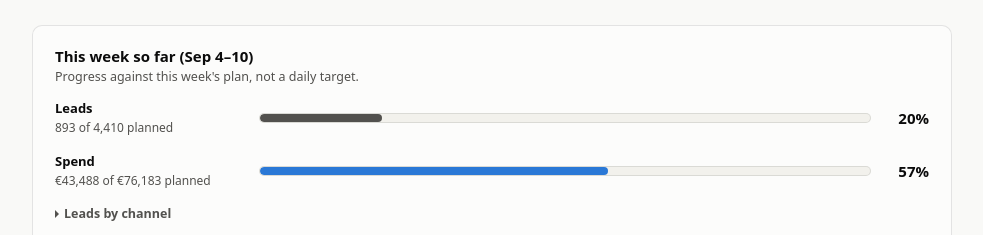
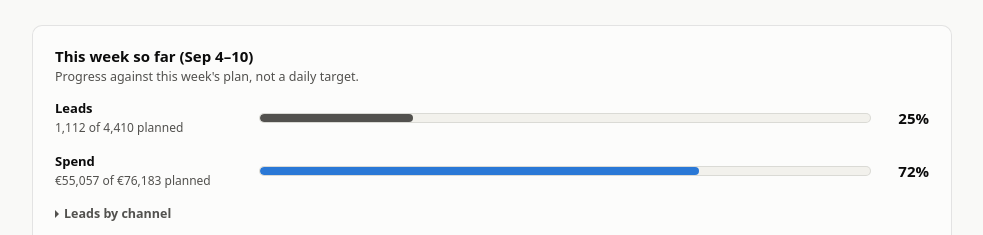
Before and after one commit to francoecker-akka/akka-q3-tracker-site, a website: page index.html in a window 1280 px wide. Shown: the part 1487-1722 px from the top of the page, without its empty margins (148-1131 px from the left). Drawn offline with Linux system fonts and the light colour scheme.

Commit message:
Refresh this week's leads and spend through Sep 9

```diff
--- a/index.html
+++ b/index.html
@@ -346,7 +346,7 @@
   var bookings = [86076,150639,55382,66048,80975,52919,42362,42020,51412,87283,171830,198841,191845,136552];
   var totalLeads = [698,1888,1777,971,997,837,442,597,892,1268,3971,4381,4198,2788];
 
-  // "So far" figures cover Sep 4-8 (this week is still open, Sep 9-10 not in yet)
+  // "So far" figures cover Sep 4-9 (this week is still open, Sep 10 not in yet)
   // `plan` is the last known Google Sheet forecast for weeks 8-13, hand-set and frozen -- never
   // derive it from `data`, since `data` gets overwritten with the real (BigQuery) number the moment
   // a week closes. Update `plan` by hand only when the sheet's own forecast changes.
@@ -355,18 +355,18 @@
   // there is for leads, so this closed-week snapshot has to be kept by hand, separately.
   // nextWeekSpendPlan: same story, one week further out (Sep 11-17) -- for the Next week targets card.
   var paidChannels = [
-    { name: "Google", key: "google", data: [179,1191,982,109,95,68,76,83,228,406,869,902,893,568], plan: [241,703,869,902,893,568], status: "critical", statusLabel: "Collapsed", leadsSoFar: 299, spendSoFar: 18892.33, spendPlan: 22855, lastWeekSpendActual: 19520.20, lastWeekSpendPlan: 19046, nextWeekSpendPlan: 22855 },
-    { name: "Meta", key: "meta", data: [46,148,241,314,332,209,137,209,252,330,1783,1934,1752,1168], plan: [489,1200,1583,1684,1752,1168], status: "warning", statusLabel: "Needs to double", leadsSoFar: 301, spendSoFar: 15911.42, spendPlan: 43941, lastWeekSpendActual: 19913.97, lastWeekSpendPlan: 38942, nextWeekSpendPlan: 43102 },
-    { name: "TikTok", key: "tiktok", data: [0,0,0,0,0,0,0,9,26,42,108,146,204,159], plan: [18,74,108,146,204,159], status: "warning", statusLabel: "Just launched", leadsSoFar: 29, spendSoFar: 3532.26, spendPlan: 3282, lastWeekSpendActual: 4163.66, lastWeekSpendPlan: 3641, nextWeekSpendPlan: 4103 },
-    { name: "Reddit", key: "reddit", data: [0,0,0,0,0,0,0,0,1,1,28,39,43,25], plan: [1,8,28,39,43,25], status: "good", statusLabel: "Launched early, on plan", leadsSoFar: 18, spendSoFar: 5151.83, spendPlan: 6105, lastWeekSpendActual: 1564.06, lastWeekSpendPlan: 1857, nextWeekSpendPlan: 6123 }
+    { name: "Google", key: "google", data: [179,1191,982,109,95,68,76,83,228,406,869,902,893,568], plan: [241,703,869,902,893,568], status: "critical", statusLabel: "Collapsed", leadsSoFar: 409, spendSoFar: 26210.78, spendPlan: 22855, lastWeekSpendActual: 19520.20, lastWeekSpendPlan: 19046, nextWeekSpendPlan: 22855 },
+    { name: "Meta", key: "meta", data: [46,148,241,314,332,209,137,209,252,330,1783,1934,1752,1168], plan: [489,1200,1583,1684,1752,1168], status: "warning", statusLabel: "Needs to double", leadsSoFar: 338, spendSoFar: 18138.63, spendPlan: 43941, lastWeekSpendActual: 19913.97, lastWeekSpendPlan: 38942, nextWeekSpendPlan: 43102 },
+    { name: "TikTok", key: "tiktok", data: [0,0,0,0,0,0,0,9,26,42,108,146,204,159], plan: [18,74,108,146,204,159], status: "warning", statusLabel: "Just launched", leadsSoFar: 35, spendSoFar: 4383.07, spendPlan: 3282, lastWeekSpendActual: 4163.66, lastWeekSpendPlan: 3641, nextWeekSpendPlan: 4103 },
+    { name: "Reddit", key: "reddit", data: [0,0,0,0,0,0,0,0,1,1,28,39,43,25], plan: [1,8,28,39,43,25], status: "good", statusLabel: "Launched early, on plan", leadsSoFar: 28, spendSoFar: 6324.86, spendPlan: 6105, lastWeekSpendActual: 1564.06, lastWeekSpendPlan: 1857, nextWeekSpendPlan: 6123 }
   ];
   var otherChannels = [
-    { name: "Social Media (owned)", data: [21,33,22,27,41,38,25,33,61,37,129,154,170,119], plan: [50,99,129,154,170,119], status: "warning", statusLabel: "Needs to scale", leadsSoFar: 32 },
-    { name: "GPs", data: [5,16,14,7,7,4,0,1,2,0,49,73,80,56], plan: [16,26,49,73,80,56], status: "critical", statusLabel: "Stalled", leadsSoFar: 0 },
-    { name: "Emails", data: [3,4,3,37,14,6,4,1,84,191,52,78,48,32], plan: [8,232,252,378,48,232], status: "good", statusLabel: "Reactivation spike", leadsSoFar: 35 },
-    { name: "PR", data: [24,14,14,12,9,8,7,9,12,15,21,25,25,21], plan: [9,14,21,25,25,21], status: "good", statusLabel: "On plan", leadsSoFar: 13 },
-    { name: "Organic", data: [58,24,34,27,42,38,17,46,22,31,41,63,57,26], plan: [36,51,41,63,57,26], status: "good", statusLabel: "Ahead of plan", leadsSoFar: 13 },
-    { name: "Unknown/Direct", data: [362,458,467,438,457,466,176,206,204,215,892,967,925,614], plan: [240,635,828,887,925,614], status: "warning", statusLabel: "Not attributable", leadsSoFar: 153 }
+    { name: "Social Media (owned)", data: [21,33,22,27,41,38,25,33,61,37,129,154,170,119], plan: [50,99,129,154,170,119], status: "warning", statusLabel: "Needs to scale", leadsSoFar: 40 },
+    { name: "GPs", data: [5,16,14,7,7,4,0,1,2,0,49,73,80,56], plan: [16,26,49,73,80,56], status: "critical", statusLabel: "Stalled", leadsSoFar: 2 },
+    { name: "Emails", data: [3,4,3,37,14,6,4,1,84,191,52,78,48,32], plan: [8,232,252,378,48,232], status: "good", statusLabel: "Reactivation spike", leadsSoFar: 40 },
+    { name: "PR", data: [24,14,14,12,9,8,7,9,12,15,21,25,25,21], plan: [9,14,21,25,25,21], status: "good", statusLabel: "On plan", leadsSoFar: 17 },
+    { name: "Organic", data: [58,24,34,27,42,38,17,46,22,31,41,63,57,26], plan: [36,51,41,63,57,26], status: "good", statusLabel: "Ahead of plan", leadsSoFar: 19 },
+    { name: "Unknown/Direct", data: [362,458,467,438,457,466,176,206,204,215,892,967,925,614], plan: [240,635,828,887,925,614], status: "warning", statusLabel: "Not attributable", leadsSoFar: 184 }
   ];
 
   var cum = [];
```
